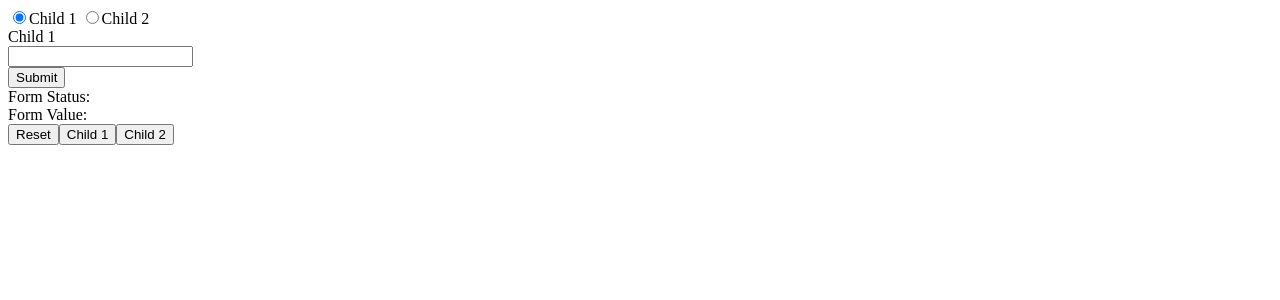
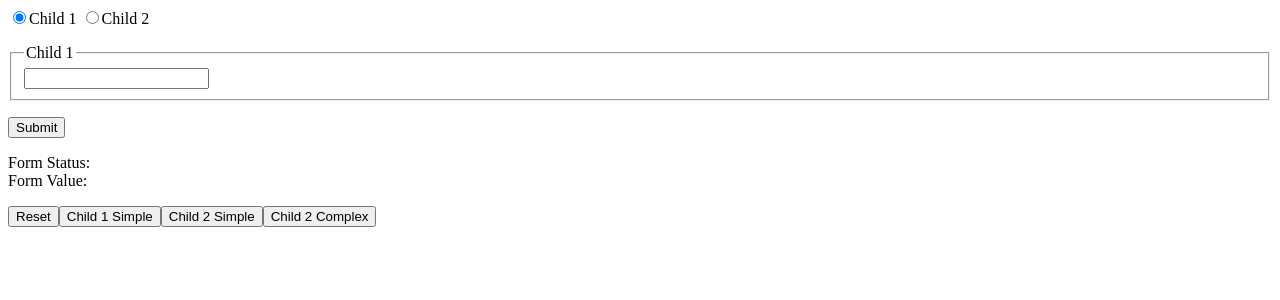
Before and after one commit to jrdutton/nested-forms-poc, an Angular app: page / in a window 1280 px wide. Both pictures are taken after a click on the radio button 19 px from the left and 17 px from the top of the page. Shown: the top 300 px of the page. Built offline with nearby package versions, Linux system fonts and the light colour scheme.

Commit message:
Styling changes.

```diff
--- a/src/app/sub-forms/child-shared/child-shared.component.html
+++ b/src/app/sub-forms/child-shared/child-shared.component.html
@@ -1,23 +1,23 @@
 <div formGroupName="{{ this.controlName }}">
   <div formArrayName="fa">
-    <div *ngFor="let item of fa.controls; let i = index">
+    <ng-container *ngFor="let item of fa.controls; let i = index">
       <div [formGroupName]="i">
         <label>Item {{ i + 1 }} </label>
         <div>
           <input formControlName="inner1" />
-          <div *ngIf="isInvalidInner1(i)">
+          <ng-container *ngIf="isInvalidInner1(i)">
             <span class="error">Invalid Inner 1</span>
-          </div>
+          </ng-container>
         </div>
         <div>
           <input formControlName="inner2" />
-          <div *ngIf="isInvalidInner2(i)">
+          <ng-container *ngIf="isInvalidInner2(i)">
             <span class="error">Invalid Inner 2</span>
-          </div>
+          </ng-container>
         </div>
       </div>
       <button type="button" (click)="delete(i)">Delete</button>
-    </div>
+    </ng-container>
   </div>
   <button type="button" (click)="add()">Add</button>
 </div>
--- a/src/app/sub-forms/child1/child1.component.html
+++ b/src/app/sub-forms/child1/child1.component.html
@@ -1,9 +1,7 @@
-<div formGroupName="child1">
-  <div>
-    <label>Child 1</label>
-    <input formControlName="fc" />
-  </div>
-  <div *ngIf="isInvalid()">
+<fieldset class="child1" formGroupName="child1">
+  <legend>Child 1</legend>
+  <input formControlName="fc" />
+  <ng-container *ngIf="isInvalid()">
     <span class="error">Invalid Child 1</span>
-  </div>
-</div>
+  </ng-container>
+</fieldset>
--- a/src/app/sub-forms/child1/child1.component.scss
+++ b/src/app/sub-forms/child1/child1.component.scss
@@ -0,0 +1,2 @@
+.child1 {
+}
--- a/src/app/sub-forms/child2/child2.component.html
+++ b/src/app/sub-forms/child2/child2.component.html
@@ -1,17 +1,15 @@
-<div [formGroup]="fg" formGroupName="child2">
-  <div>
-    <label>Child 2</label>
-    <input formControlName="fc" />
-  </div>
-  <div *ngIf="isInvalid()">
+<fieldset class="child2" [formGroup]="fg" formGroupName="child2">
+  <legend>Child 2</legend>
+  <input formControlName="fc" />
+  <ng-container *ngIf="isInvalid()">
     <span class="error">Invalid Child 2</span>
-  </div>
-  <div>
+  </ng-container>
+  <div class="childShared1">
     <label>Child Shared 1</label>
     <app-child-shared controlName="childShared1" [childShared]="child2 ? child2.childShared1 : null"></app-child-shared>
   </div>
-  <div>
+  <div class="childShared2">
     <label>Child Shared 2</label>
     <app-child-shared controlName="childShared2" [childShared]="child2 ? child2.childShared2 : null"></app-child-shared>
   </div>
-</div>
+</fieldset>
--- a/src/app/sub-forms/child2/child2.component.scss
+++ b/src/app/sub-forms/child2/child2.component.scss
@@ -0,0 +1,16 @@
+.child2 {
+}
+
+.childShared1 {
+  border: 1px solid red;
+  margin-top: 0.25rem;
+  margin-bottom: 0.25rem;
+  padding: 0.25rem;
+}
+
+.childShared2 {
+  border: 1px solid blue;
+  margin-top: 0.25rem;
+  margin-bottom: 0.25rem;
+  padding: 0.25rem;
+}
--- a/src/app/sub-forms/parent-form/parent-form.component.html
+++ b/src/app/sub-forms/parent-form/parent-form.component.html
@@ -1,15 +1,18 @@
 <form [formGroup]="fg" (ngSubmit)="submit()">
-  <input type="radio" value="child1" formControlName="fc" />Child 1 <input type="radio" value="child2" formControlName="fc" />Child 2
-
-  <div *ngIf="show1">
+  <div class="radio">
+    <input type="radio" value="child1" formControlName="fc" />Child 1 <input type="radio" value="child2" formControlName="fc" />Child 2
+  </div>
+  <ng-container *ngIf="show1">
     <app-child1 [child1]="_parentForm ? _parentForm.child1 : null"></app-child1>
-  </div>
-  <div *ngIf="show2">
+  </ng-container>
+  <ng-container *ngIf="show2">
     <app-child2 [child2]="_parentForm ? _parentForm.child2 : null"></app-child2>
-  </div>
-  <div>
+  </ng-container>
+  <div class="submit">
     <button type="submit">Submit</button>
   </div>
 </form>
-<div>Form Status: {{ formStatus }}</div>
-<div>Form Value: {{ formValue }}</div>
+<div class="results">
+  <div>Form Status: {{ formStatus }}</div>
+  <div>Form Value: {{ formValue }}</div>
+</div>
--- a/src/app/sub-forms/parent-form/parent-form.component.scss
+++ b/src/app/sub-forms/parent-form/parent-form.component.scss
@@ -0,0 +1,12 @@
+.radio {
+  margin-bottom: 1rem;
+}
+
+.submit {
+  margin-top: 1rem;
+}
+
+.results {
+  margin-top: 1rem;
+  margin-bottom: 1rem;
+}
--- a/src/app/sub-forms/parent-form/parent-form.component.ts
+++ b/src/app/sub-forms/parent-form/parent-form.component.ts
@@ -16,10 +16,9 @@ export class ParentFormComponent implements OnInit {
   @Input()
   set parentForm(value: ParentForm) {
     this._parentForm = value;
+    this.formUtilsService.setValues(this.fg, value);
     this.formStatus = '';
     this.formValue = '';
-    this.update(value.fc);
-    this.formUtilsService.setValues(this.fg, value);
   }
 
   @Output()
--- a/src/app/sub-forms/parent-page/parent-page.component.html
+++ b/src/app/sub-forms/parent-page/parent-page.component.html
@@ -1,6 +1,7 @@
-<div *ngIf="parentForm$ | async as parentForm">
+<ng-container *ngIf="parentForm$ | async as parentForm">
   <app-parent-form [parentForm]="parentForm" (result)="update($event)"></app-parent-form>
-</div>
+</ng-container>
 <button (click)="reset()">Reset</button>
-<button (click)="child1()">Child 1</button>
-<button (click)="child2()">Child 2</button>
+<button (click)="child1Simple()">Child 1 Simple</button>
+<button (click)="child2Simple()">Child 2 Simple</button>
+<button (click)="child2Complex()">Child 2 Complex</button>
--- a/src/app/sub-forms/parent-page/parent-page.component.ts
+++ b/src/app/sub-forms/parent-page/parent-page.component.ts
@@ -14,21 +14,34 @@ export class ParentPageComponent implements OnInit {
     child2: null
   };
 
-  private child1PF = {
+  private child1SimplePF = {
     fc: 'child1',
     child1: {
-      fc: 'Child 1'
+      fc: 'Child 1 Simple'
     }
   };
 
-  private child2PF = {
+  private child2SimplePF = {
     fc: 'child2',
     child2: {
-      fc: 'Child 2',
+      fc: 'Child 2 Simple',
       childShared1: {
         fa: [{ inner1: '123', inner2: 'abc' }, { inner1: '456', inner2: 'def' }]
       },
       childShared2: null
+    }
+  };
+
+  private child2ComplexPF = {
+    fc: 'child2',
+    child2: {
+      fc: 'Child 2 Complex',
+      childShared1: {
+        fa: [{ inner1: '123', inner2: 'abc' }]
+      },
+      childShared2: {
+        fa: [{ inner1: '789', inner2: 'ghi' }]
+      }
     }
   };
 
@@ -47,11 +60,15 @@ export class ParentPageComponent implements OnInit {
     this.parentFormData$.next({ ...this.initialPF } as ParentForm);
   }
 
-  child1() {
-    this.parentFormData$.next({ ...this.child1PF } as ParentForm);
+  child1Simple() {
+    this.parentFormData$.next({ ...this.child1SimplePF } as ParentForm);
   }
 
-  child2() {
-    this.parentFormData$.next({ ...this.child2PF } as ParentForm);
+  child2Simple() {
+    this.parentFormData$.next({ ...this.child2SimplePF } as ParentForm);
+  }
+
+  child2Complex() {
+    this.parentFormData$.next({ ...this.child2ComplexPF } as ParentForm);
   }
 }
```
